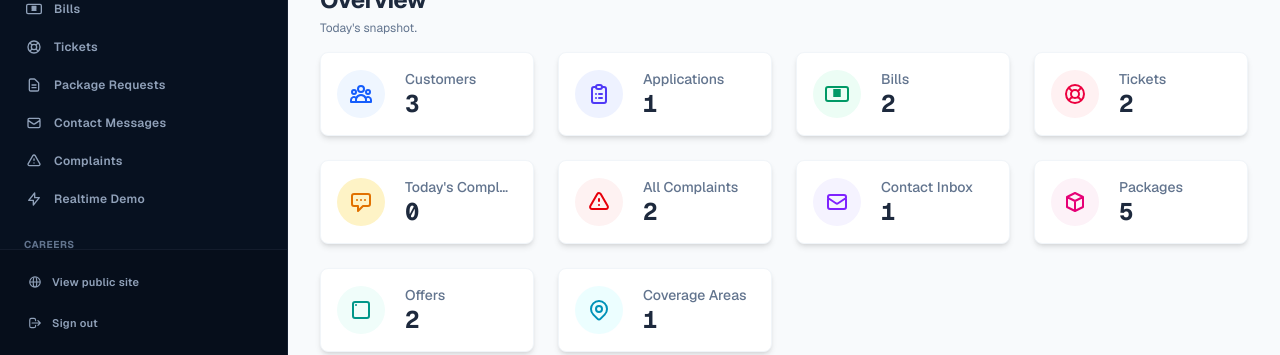
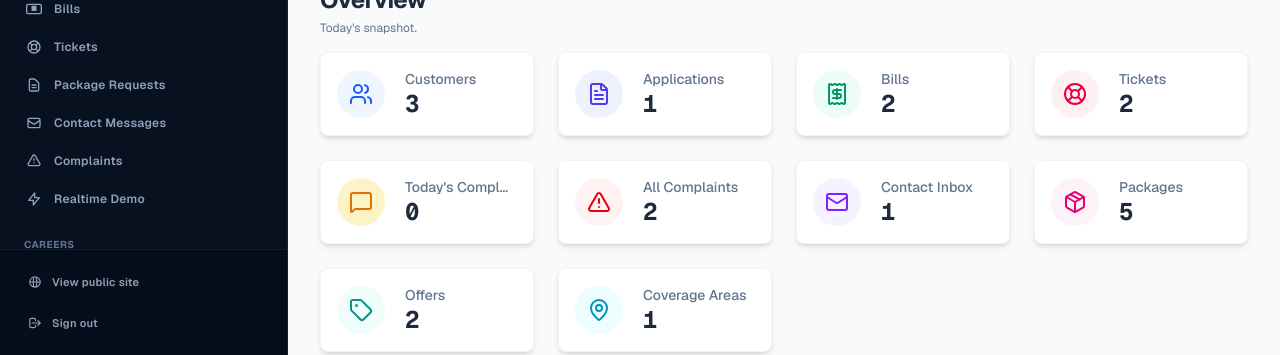
Before and after one commit to princeshiamofficial/M-Amin-Network, a Next.js app: page /admin/dashboard in a window 1280 px wide. Shown: the part 445-800 px from the top of the page. Built offline with nearby package versions, Linux system fonts and the light colour scheme; sample sign-in values are in the browser's storage.

Commit message:
feat: install lucide-react and refactor Overview snapshot cards to use clean Lucide React component tags

```diff
--- a/package.json
+++ b/package.json
@@ -13,6 +13,7 @@
     "cobe": "^2.0.1",
     "gsap": "^3.15.0",
     "lightswind": "^3.1.37",
+    "lucide-react": "^1.23.0",
     "motion": "^12.42.2",
     "next": "16.2.9",
     "react": "19.2.4",
--- a/src/app/admin/(dashboard)/dashboard/page.tsx
+++ b/src/app/admin/(dashboard)/dashboard/page.tsx
@@ -4,6 +4,18 @@ import React, { useState, useEffect } from "react";
 import { useRouter, usePathname } from "next/navigation";
 import AdminSidebar from "@/components/AdminSidebar";
 import AdminNavbar from "@/components/AdminNavbar";
+import {
+  Users,
+  FileText,
+  Receipt,
+  LifeBuoy,
+  MessageSquare,
+  AlertTriangle,
+  Mail,
+  Package,
+  Tag,
+  MapPin
+} from "lucide-react";
 
 interface Claim {
   id: string;
@@ -1099,11 +1111,7 @@ export default function AdminDashboardPage() {
         bg: "bg-blue-50 dark:bg-blue-500/20",
         text: "text-blue-600 dark:text-blue-400",
       },
-      icon: (className: string) => (
-        <svg xmlns="http://www.w3.org/2000/svg" fill="none" viewBox="0 0 24 24" stroke="currentColor" strokeWidth="2" className={className}>
-          <path strokeLinecap="round" strokeLinejoin="round" d="M17 20h5v-2a3 3 0 00-5.356-1.857M17 20H7m10 0v-2c0-.656-.126-1.283-.356-1.857M7 20H2v-2a3 3 0 015.356-1.857M7 20v-2c0-.656.126-1.283.356-1.857m0 0a5.002 5.002 0 019.288 0M15 7a3 3 0 11-6 0 3 3 0 016 0zm6 3a2 2 0 11-4 0 2 2 0 014 0zM7 10a2 2 0 11-4 0 2 2 0 014 0z" />
-        </svg>
-      ),
+      icon: Users,
       route: "/admin/customers",
     },
     {
@@ -1113,11 +1121,7 @@ export default function AdminDashboardPage() {
         bg: "bg-indigo-50 dark:bg-indigo-500/20",
         text: "text-indigo-600 dark:text-indigo-400",
       },
-      icon: (className: string) => (
-        <svg xmlns="http://www.w3.org/2000/svg" fill="none" viewBox="0 0 24 24" stroke="currentColor" strokeWidth="2" className={className}>
-          <path strokeLinecap="round" strokeLinejoin="round" d="M9 5H7a2 2 0 00-2 2v12a2 2 0 002 2h10a2 2 0 002-2V7a2 2 0 00-2-2h-2M9 5a2 2 0 002 2h2a2 2 0 002-2M9 5a2 2 0 012-2h2a2 2 0 012 2m-3 7h3m-3 4h3m-6-4h.01M9 16h.01" />
-        </svg>
-      ),
+      icon: FileText,
       route: "/admin/job-applications",
     },
     {
@@ -1127,11 +1131,7 @@ export default function AdminDashboardPage() {
         bg: "bg-emerald-50 dark:bg-emerald-500/20",
         text: "text-emerald-600 dark:text-emerald-400",
       },
-      icon: (className: string) => (
-        <svg xmlns="http://www.w3.org/2000/svg" fill="none" viewBox="0 0 24 24" stroke="currentColor" strokeWidth="2" className={className}>
-          <path strokeLinecap="round" strokeLinejoin="round" d="M9 8h6m-6 2h6m-6 2h6m-6 2h6M3 5h18a2 2 0 012 2v10a2 2 0 01-2 2H3a2 2 0 01-2-2V7a2 2 0 012-2z" />
-        </svg>
-      ),
+      icon: Receipt,
       route: "/admin/bills",
     },
     {
@@ -1141,11 +1141,7 @@ export default function AdminDashboardPage() {
         bg: "bg-rose-50 dark:bg-rose-500/20",
         text: "text-rose-600 dark:text-rose-400",
       },
-      icon: (className: string) => (
-        <svg xmlns="http://www.w3.org/2000/svg" fill="none" viewBox="0 0 24 24" stroke="currentColor" strokeWidth="2" className={className}>
-          <path strokeLinecap="round" strokeLinejoin="round" d="M18.364 5.636l-3.536 3.536m0 5.656l3.536 3.536M9.172 9.172L5.636 5.636m3.536 9.192l-3.536 3.536M21 12a9 9 0 11-18 0 9 9 0 0118 0zm-5 0a4 4 0 11-8 0 4 4 0 018 0z" />
-        </svg>
-      ),
+      icon: LifeBuoy,
       route: "/admin/tickets",
     },
     {
@@ -1155,11 +1151,7 @@ export default function AdminDashboardPage() {
         bg: "bg-amber-100 dark:bg-amber-500/20",
         text: "text-amber-600 dark:text-amber-400",
       },
-      icon: (className: string) => (
-        <svg xmlns="http://www.w3.org/2000/svg" fill="none" viewBox="0 0 24 24" stroke="currentColor" strokeWidth="2" className={className}>
-          <path strokeLinecap="round" strokeLinejoin="round" d="M8 10h.01M12 10h.01M16 10h.01M9 16H5a2 2 0 01-2-2V6a2 2 0 012-2h14a2 2 0 012 2v8a2 2 0 01-2 2h-5l-5 5v-5z" />
-        </svg>
-      ),
+      icon: MessageSquare,
       route: "/admin/complaints",
     },
     {
@@ -1169,11 +1161,7 @@ export default function AdminDashboardPage() {
         bg: "bg-red-50 dark:bg-red-500/20",
         text: "text-red-600 dark:text-red-400",
       },
-      icon: (className: string) => (
-        <svg xmlns="http://www.w3.org/2000/svg" fill="none" viewBox="0 0 24 24" stroke="currentColor" strokeWidth="2" className={className}>
-          <path strokeLinecap="round" strokeLinejoin="round" d="M12 9v2m0 4h.01m-6.938 4h13.856c1.54 0 2.502-1.667 1.732-3L13.732 4c-.77-1.333-2.694-1.333-3.464 0L3.34 16c-.77 1.333.192 3 1.732 3z" />
-        </svg>
-      ),
+      icon: AlertTriangle,
       route: "/admin/complaints",
     },
     {
@@ -1183,11 +1171,7 @@ export default function AdminDashboardPage() {
         bg: "bg-violet-50 dark:bg-violet-500/20",
         text: "text-violet-600 dark:text-violet-400",
       },
-      icon: (className: string) => (
-        <svg xmlns="http://www.w3.org/2000/svg" fill="none" viewBox="0 0 24 24" stroke="currentColor" strokeWidth="2" className={className}>
-          <path strokeLinecap="round" strokeLinejoin="round" d="M3 8l7.89 5.26a2 2 0 002.22 0L21 8M5 19h14a2 2 0 002-2V7a2 2 0 00-2-2H5a2 2 0 00-2 2v10a2 2 0 002 2z" />
-        </svg>
-      ),
+      icon: Mail,
       route: "/admin/contact-messages",
     },
     {
@@ -1197,11 +1181,7 @@ export default function AdminDashboardPage() {
         bg: "bg-pink-50 dark:bg-pink-500/20",
         text: "text-pink-600 dark:text-pink-400",
       },
-      icon: (className: string) => (
-        <svg xmlns="http://www.w3.org/2000/svg" fill="none" viewBox="0 0 24 24" stroke="currentColor" strokeWidth="2" className={className}>
-          <path strokeLinecap="round" strokeLinejoin="round" d="M20 7l-8-4-8 4m16 0l-8 4m8-4v10l-8 4m0-10L4 7m8 4v10M4 7v10l8 4" />
-        </svg>
-      ),
+      icon: Package,
       route: "/admin/packages",
     },
     {
@@ -1211,11 +1191,7 @@ export default function AdminDashboardPage() {
         bg: "bg-teal-50 dark:bg-teal-500/20",
         text: "text-teal-600 dark:text-teal-400",
       },
-      icon: (className: string) => (
-        <svg xmlns="http://www.w3.org/2000/svg" fill="none" viewBox="0 0 24 24" stroke="currentColor" strokeWidth="2" className={className}>
-          <path strokeLinecap="round" strokeLinejoin="round" d="M7 7h.01M6 20h12a2 2 0 002-2V6a2 2 0 00-2-2H6a2 2 0 00-2 2v12a2 2 0 002 2z" />
-        </svg>
-      ),
+      icon: Tag,
       route: "/admin/offers",
     },
     {
@@ -1225,12 +1201,7 @@ export default function AdminDashboardPage() {
         bg: "bg-cyan-50 dark:bg-cyan-500/20",
         text: "text-cyan-600 dark:text-cyan-400",
       },
-      icon: (className: string) => (
-        <svg xmlns="http://www.w3.org/2000/svg" fill="none" viewBox="0 0 24 24" stroke="currentColor" strokeWidth="2" className={className}>
-          <path strokeLinecap="round" strokeLinejoin="round" d="M17.657 16.657L13.414 20.9a1.998 1.998 0 01-2.827 0l-4.244-4.243a8 8 0 1111.314 0z" />
-          <path strokeLinecap="round" strokeLinejoin="round" d="M15 11a3 3 0 11-6 0 3 3 0 016 0z" />
-        </svg>
-      ),
+      icon: MapPin,
       route: "/admin/coverage-areas",
     },
   ];
@@ -1281,9 +1252,9 @@ export default function AdminDashboardPage() {
                       <div className={`absolute inset-0 opacity-[0.03] sm:hidden transition-opacity group-active:opacity-[0.06] ${card.color.bg}`} />
                       <div className="flex sm:flex-row flex-col items-center sm:items-center space-y-2.5 sm:space-y-0 sm:space-x-4 text-center sm:text-left relative z-10">
                         <div className={`p-2.5 sm:p-3 rounded-xl sm:rounded-full transition-all duration-300 group-hover:scale-110 group-hover:rotate-3 shadow-sm sm:shadow-none ${card.color.bg}`}>
-                          {card.icon(`h-5 w-5 sm:h-6 sm:w-6 ${card.color.text}`)}
+                          <card.icon className={`h-5 w-5 sm:h-6 sm:w-6 ${card.color.text}`} />
                         </div>
-                        <div className="flex-1 min-w-0 w-full">
+                        <div className="flex-1 min-w-0 w-full text-left">
                           <p className="text-[10px] sm:text-sm font-bold sm:font-medium uppercase sm:capitalize tracking-widest sm:tracking-normal text-slate-400 sm:text-slate-500 truncate px-1">
                             {card.label}
                           </p>
@@ -1293,7 +1264,7 @@ export default function AdminDashboardPage() {
                         </div>
                       </div>
                       <div className="absolute -right-4 -bottom-4 opacity-[0.04] sm:hidden pointer-events-none transform rotate-12 scale-110">
-                        {card.icon(`h-20 w-20 ${card.color.text}`)}
+                        <card.icon className={`h-20 w-20 ${card.color.text}`} />
                       </div>
                       <div className={`absolute inset-x-0 bottom-0 h-px bg-gradient-to-r from-transparent via-primary/10 to-transparent sm:hidden`} />
                     </div>
```
Also changed, not shown: 1 other file (tests, documents, lock files or other folders).
